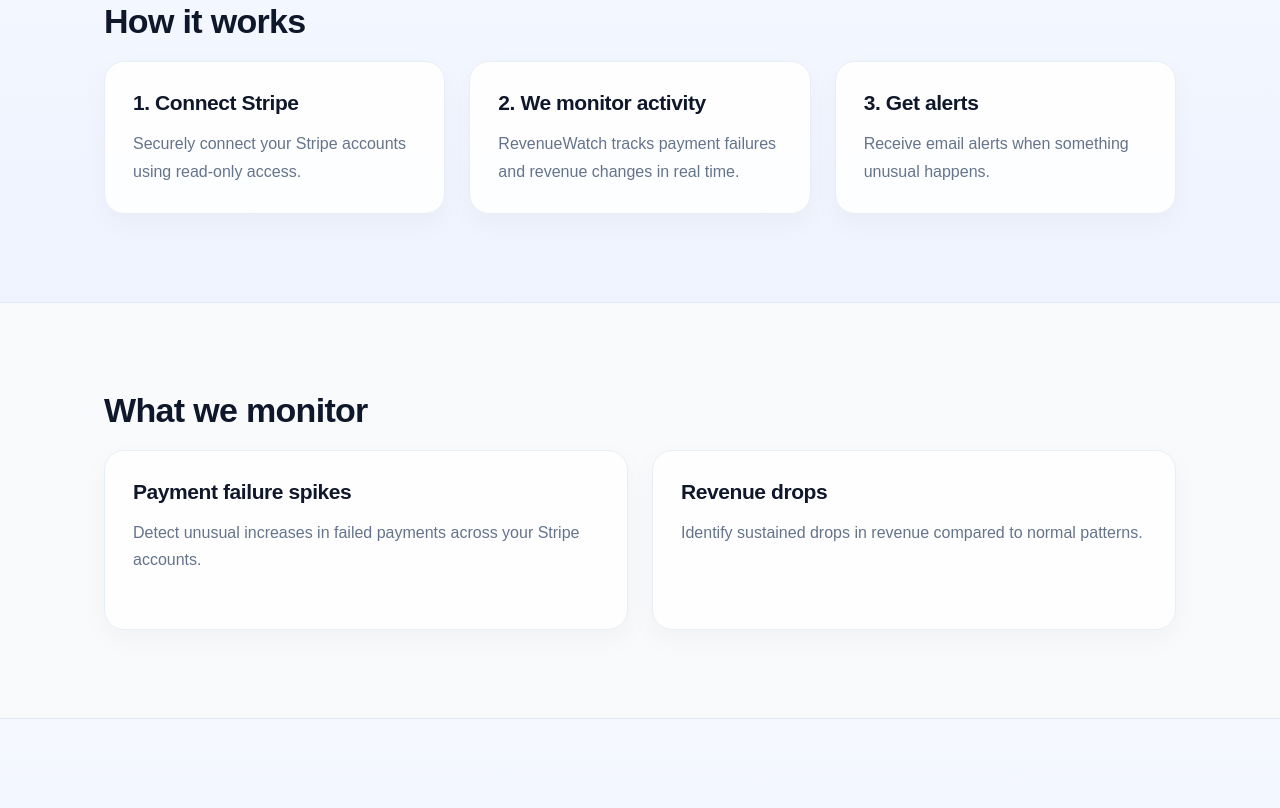
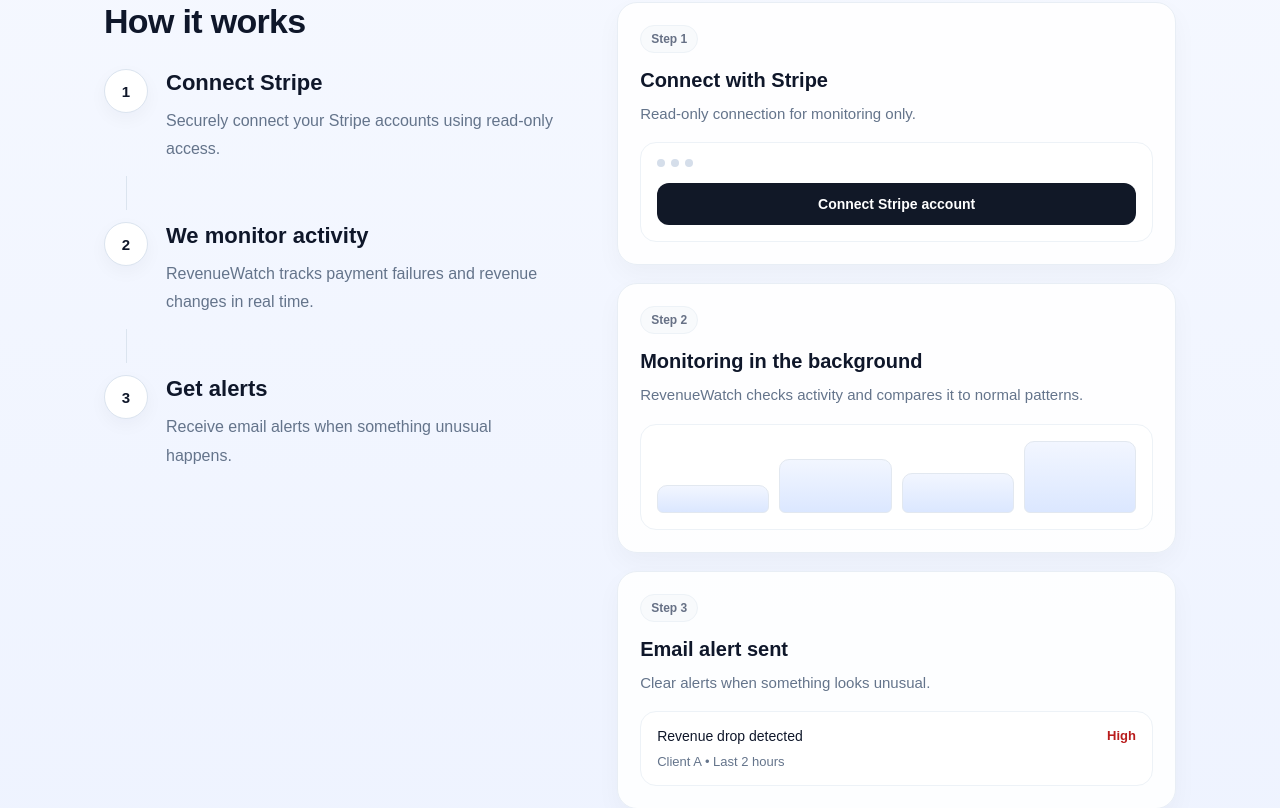
Before and after one commit to Miguel-0721/RevenueWatch, a Next.js app: page / in a window 1280 px wide. Shown: the part 900-1708 px from the top of the page. Built offline with nearby package versions, Linux system fonts and the light colour scheme.

Commit message:
Landing: redesigned How It Works section with timeline layout and visual cards

```diff
--- a/src/app/globals.css
+++ b/src/app/globals.css
@@ -317,6 +317,16 @@
   .grid-3 {
     grid-template-columns: 1fr;
   }
+
+  .how-it-works-layout {
+    grid-template-columns: 1fr;
+    gap: 32px;
+  }
+
+  .timeline-content p {
+    max-width: 100%;
+  }
+
 }
 
 
@@ -350,6 +360,188 @@
   line-height: 1.8;
   color: var(--muted);
   max-width: 340px;
+}
+
+
+.how-it-works-layout {
+  display: grid;
+  grid-template-columns: minmax(0, 0.9fr) minmax(0, 1.1fr);
+  gap: 56px;
+  align-items: start;
+}
+
+.how-it-works-left .section-title {
+  margin-bottom: 28px;
+}
+
+.timeline {
+  display: flex;
+  flex-direction: column;
+  gap: 0;
+}
+
+.timeline-item {
+  display: grid;
+  grid-template-columns: 44px minmax(0, 1fr);
+  gap: 18px;
+  align-items: start;
+}
+
+.timeline-marker {
+  width: 44px;
+  height: 44px;
+  border-radius: 999px;
+  background: #ffffff;
+  border: 1px solid #dbe4ef;
+  display: flex;
+  align-items: center;
+  justify-content: center;
+  font-size: 15px;
+  font-weight: 700;
+  color: var(--foreground);
+  box-shadow: 0 6px 18px rgba(17, 24, 39, 0.04);
+}
+
+.timeline-content h3 {
+  font-size: 22px;
+  line-height: 1.25;
+  margin-bottom: 10px;
+}
+
+.timeline-content p {
+  font-size: 16px;
+  line-height: 1.8;
+  color: var(--muted);
+  max-width: 460px;
+}
+
+.timeline-line {
+  width: 1px;
+  height: 34px;
+  background: #dbe4ef;
+  margin: 12px 0 12px 22px;
+}
+
+.how-it-works-right {
+  display: flex;
+  flex-direction: column;
+  gap: 18px;
+}
+
+.how-visual-card {
+  background: rgba(255, 255, 255, 0.9);
+  border: 1px solid #e8eef5;
+  border-radius: 20px;
+  padding: 22px;
+  box-shadow: 0 10px 26px rgba(17, 24, 39, 0.035);
+}
+
+.how-visual-kicker {
+  display: inline-flex;
+  align-items: center;
+  padding: 6px 10px;
+  border-radius: 999px;
+  background: #f8fafc;
+  border: 1px solid #edf2f7;
+  color: #667085;
+  font-size: 12px;
+  font-weight: 600;
+  margin-bottom: 14px;
+}
+
+.how-visual-card h3 {
+  font-size: 20px;
+  line-height: 1.3;
+  margin-bottom: 8px;
+}
+
+.how-visual-card p {
+  font-size: 15px;
+  line-height: 1.7;
+  color: var(--muted);
+  margin-bottom: 16px;
+}
+
+.mock-connect-box,
+.mock-monitor-box,
+.mock-alert-mini {
+  background: #ffffff;
+  border: 1px solid #edf2f7;
+  border-radius: 16px;
+  padding: 16px;
+}
+
+.mock-connect-top {
+  display: flex;
+  gap: 6px;
+  margin-bottom: 16px;
+}
+
+.mock-dot {
+  width: 8px;
+  height: 8px;
+  border-radius: 999px;
+  background: #d5deea;
+}
+
+.mock-connect-button {
+  height: 42px;
+  border-radius: 12px;
+  background: #111827;
+  color: #ffffff;
+  display: flex;
+  align-items: center;
+  justify-content: center;
+  font-size: 14px;
+  font-weight: 600;
+}
+
+.mock-monitor-box {
+  display: flex;
+  align-items: end;
+  gap: 10px;
+  min-height: 88px;
+}
+
+.mock-bar {
+  flex: 1;
+  border-radius: 10px 10px 6px 6px;
+  background: linear-gradient(to top, #dbe7ff, #f2f6ff);
+  border: 1px solid #e2e8f0;
+}
+
+.mock-bar-1 {
+  height: 28px;
+}
+
+.mock-bar-2 {
+  height: 54px;
+}
+
+.mock-bar-3 {
+  height: 40px;
+}
+
+.mock-bar-4 {
+  height: 72px;
+}
+
+.mock-alert-row {
+  display: flex;
+  justify-content: space-between;
+  gap: 12px;
+  font-size: 14px;
+  margin-bottom: 10px;
+}
+
+.mock-alert-row strong {
+  color: #b91c1c;
+  font-size: 13px;
+}
+
+.mock-alert-sub {
+  font-size: 13px;
+  color: var(--muted);
 }
 
 
--- a/src/app/page.tsx
+++ b/src/app/page.tsx
@@ -101,25 +101,85 @@
 </section>
 
 <section id="how-it-works" className="section section-tinted">
-  <div className="container">
-    <h2 className="section-title">How it works</h2>
+  <div className="container how-it-works-layout">
+    <div className="how-it-works-left">
+      <h2 className="section-title">How it works</h2>
 
-    <div className="grid grid-3">
-      <div className="card">
-        <h3>1. Connect Stripe</h3>
-        <p>Securely connect your Stripe accounts using read-only access.</p>
+      <div className="timeline">
+        <div className="timeline-item">
+          <div className="timeline-marker">1</div>
+          <div className="timeline-content">
+            <h3>Connect Stripe</h3>
+            <p>Securely connect your Stripe accounts using read-only access.</p>
+          </div>
+        </div>
+
+        <div className="timeline-line" />
+
+        <div className="timeline-item">
+          <div className="timeline-marker">2</div>
+          <div className="timeline-content">
+            <h3>We monitor activity</h3>
+            <p>
+              RevenueWatch tracks payment failures and revenue changes in real
+              time.
+            </p>
+          </div>
+        </div>
+
+        <div className="timeline-line" />
+
+        <div className="timeline-item">
+          <div className="timeline-marker">3</div>
+          <div className="timeline-content">
+            <h3>Get alerts</h3>
+            <p>Receive email alerts when something unusual happens.</p>
+          </div>
+        </div>
+      </div>
+    </div>
+
+    <div className="how-it-works-right">
+      <div className="how-visual-card">
+        <div className="how-visual-kicker">Step 1</div>
+        <h3>Connect with Stripe</h3>
+        <p>Read-only connection for monitoring only.</p>
+
+        <div className="mock-connect-box">
+          <div className="mock-connect-top">
+            <span className="mock-dot" />
+            <span className="mock-dot" />
+            <span className="mock-dot" />
+          </div>
+          <div className="mock-connect-button">Connect Stripe account</div>
+        </div>
       </div>
 
-      <div className="card">
-        <h3>2. We monitor activity</h3>
-        <p>
-          RevenueWatch tracks payment failures and revenue changes in real time.
-        </p>
+      <div className="how-visual-card">
+        <div className="how-visual-kicker">Step 2</div>
+        <h3>Monitoring in the background</h3>
+        <p>RevenueWatch checks activity and compares it to normal patterns.</p>
+
+        <div className="mock-monitor-box">
+          <div className="mock-bar mock-bar-1" />
+          <div className="mock-bar mock-bar-2" />
+          <div className="mock-bar mock-bar-3" />
+          <div className="mock-bar mock-bar-4" />
+        </div>
       </div>
 
-      <div className="card">
-        <h3>3. Get alerts</h3>
-        <p>Receive email alerts when something unusual happens.</p>
+      <div className="how-visual-card">
+        <div className="how-visual-kicker">Step 3</div>
+        <h3>Email alert sent</h3>
+        <p>Clear alerts when something looks unusual.</p>
+
+        <div className="mock-alert-mini">
+          <div className="mock-alert-row">
+            <span>Revenue drop detected</span>
+            <strong>High</strong>
+          </div>
+          <div className="mock-alert-sub">Client A • Last 2 hours</div>
+        </div>
       </div>
     </div>
   </div>
```
